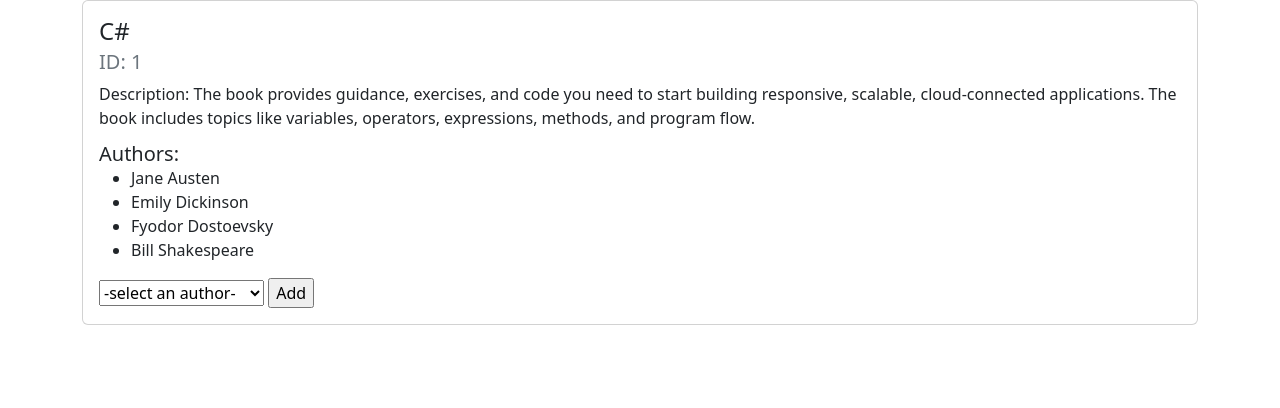
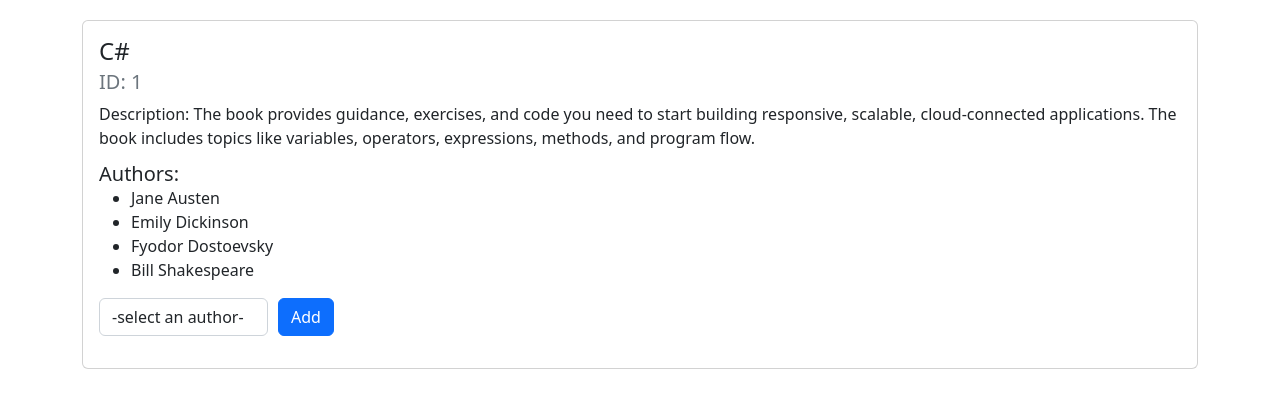
Before and after one commit to reinahandal/python_stack, a Django app: page /books/1/ in a window 1280 px wide. Shown: the top 408 px of the page. Run offline with Django 3.2, Linux system fonts and the light colour scheme; data comes from the database, SQL or seed files in the repository.

Commit message:
additional bootstrap styling to all pages

```diff
--- /dev/null
+++ b/django/django_orm/books_authors_proj/books_authors_app/static/CSS/show_style.css
@@ -0,0 +1,13 @@
+.container {
+    margin-top: 20px;
+}
+.btn {
+    margin-left: 10px;
+}
+.form-control {
+    width: fit-content;
+}
+.add-form {
+    display: flex;
+    align-items: center;
+}
--- a/django/django_orm/books_authors_proj/books_authors_app/static/CSS/style.css
+++ b/django/django_orm/books_authors_proj/books_authors_app/static/CSS/style.css
@@ -1,3 +1,5 @@
 main {
+    padding: 20px;
     display: flex;
+    justify-content: space-between;
 }
--- a/django/django_orm/books_authors_proj/books_authors_app/templates/add_author.html
+++ b/django/django_orm/books_authors_proj/books_authors_app/templates/add_author.html
@@ -31,7 +31,7 @@
             </form>
         </div>
         <div class="container">
-            <table class="table">
+            <table class="table table-striped table-bordered">
                     <tr>
                         <th>ID</th>
                         <th>Name</th>
--- a/django/django_orm/books_authors_proj/books_authors_app/templates/add_book.html
+++ b/django/django_orm/books_authors_proj/books_authors_app/templates/add_book.html
@@ -27,7 +27,7 @@
             </form>
         </div>
         <div class="container">
-            <table class="table">
+            <table class="table table-striped table-bordered">
                     <tr>
                         <th>ID</th>
                         <th>Title</th>
--- a/django/django_orm/books_authors_proj/books_authors_app/templates/show_author.html
+++ b/django/django_orm/books_authors_proj/books_authors_app/templates/show_author.html
@@ -22,16 +22,16 @@
                     <li>{{book.title}}</li>
                     {% endfor %}
                 </ul>
-                <form action="/book_to_author/" method="post">
+                <form action="/book_to_author/" method="post" class="add-form">
                     <input type="hidden" name="which_author" value="{{this_author.id}}">
                     {% csrf_token %}
-                    <select name="book_to_author" id="book_to_author">
+                    <select name="book_to_author" id="book_to_author" class="form-control">
                         <option value="" disabled selected>-select a book-</option>
                         {% for book in all_books %}
                         <option value="{{book.id}}">{{book.title}}</option>
                         {% endfor %}
                     </select>
-                    <input type="submit" value="Add">
+                    <input type="submit" value="Add" class="btn btn-primary">
                 </form>
             </div>
         </div>
--- a/django/django_orm/books_authors_proj/books_authors_app/templates/show_book.html
+++ b/django/django_orm/books_authors_proj/books_authors_app/templates/show_book.html
@@ -22,18 +22,19 @@
                     <li>{{author.first_name}} {{ author.last_name}}</li>
                     {% endfor %}
                 </ul>
-                <form action="/author_to_book/" method="post">
+                <div class="mb-3">
+                    <form action="/author_to_book/" method="post" class="add-form">
                         <input type="hidden" name="which_book" value="{{this_book.id}}">
                         {% csrf_token %}
-                    <select name="author_to_book" id="author_to_book">
+                        <select name="author_to_book" id="author_to_book" class="form-control">
                             <option value="" disabled selected>-select an author-</option>
                             {% for author in all_authors %}
                             <option value="{{author.id}}">{{author.first_name}} {{author.last_name}}</option>
                             {% endfor %}
                         </select>
-                    <input type="submit" value="Add">
+                        <input type="submit" value="Add" class="btn btn-primary">
                     </form>
-
+                </div>
             </div>
         </div>
     </div>
```
Also changed, not shown: django/django_orm/books_authors_proj/books_authors_app/static/show_style.css (deleted). Lines whose indentation alone changed are shown as unchanged.
